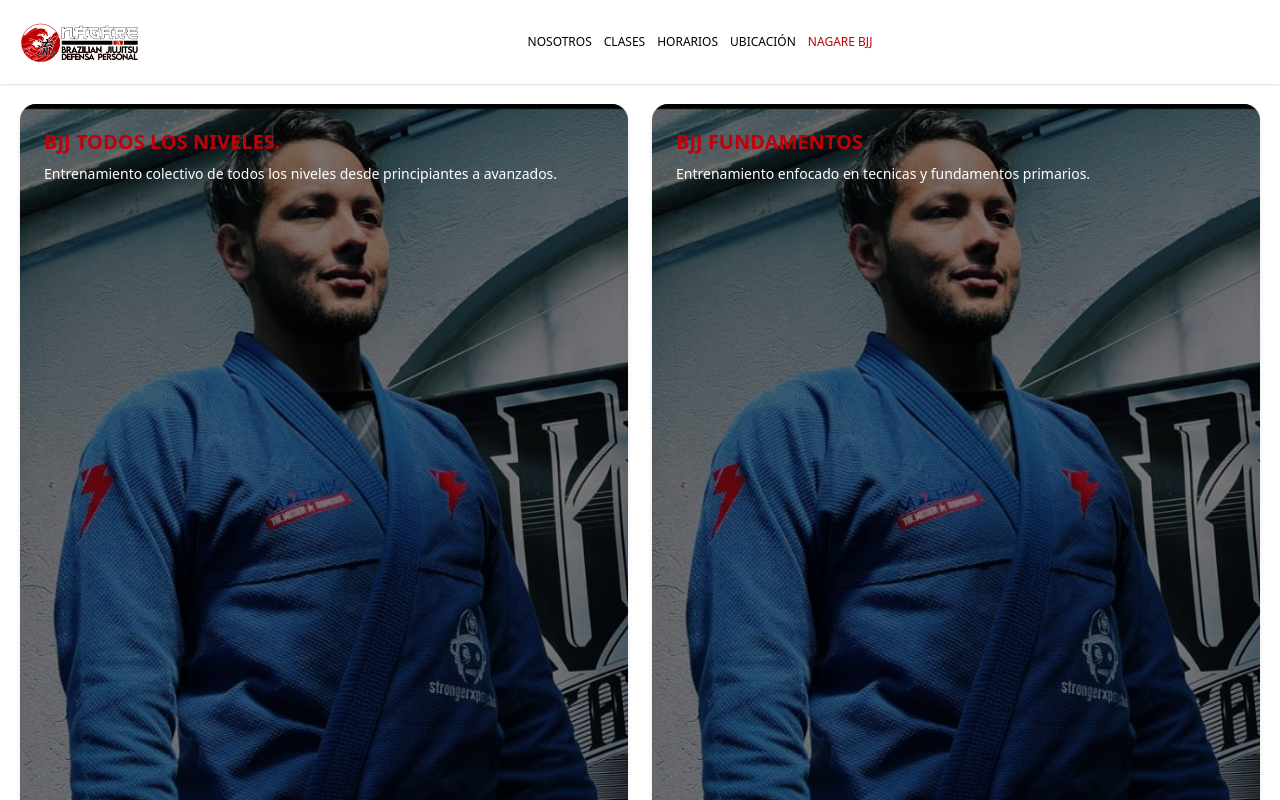
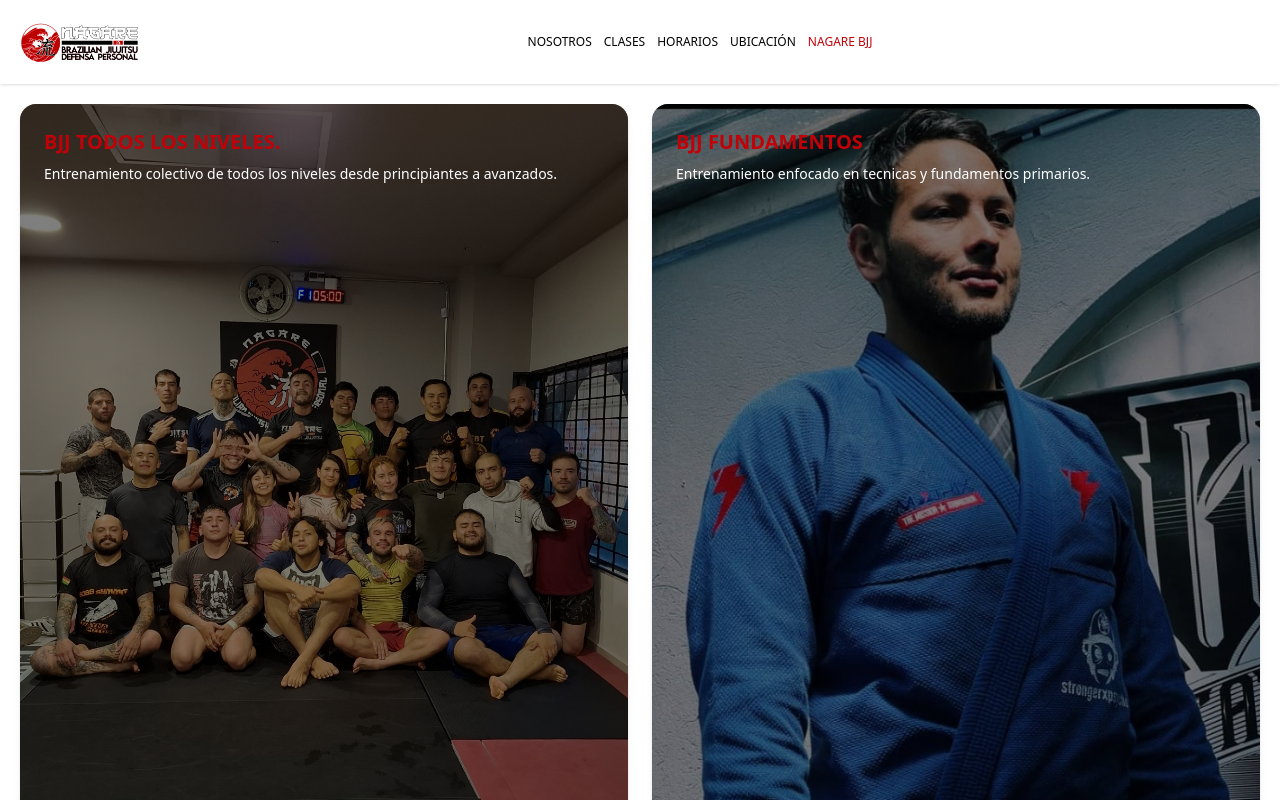
Before and after one commit to Ladiega/Nagarebjj, a Next.js app: page /clases in a window 1280 px wide. Shown: the top 800 px of the page. Built offline with nearby package versions, Linux system fonts and the light colour scheme.

Commit message:
testeng photos on Clases section

```diff
--- a/src/components/Clases.tsx
+++ b/src/components/Clases.tsx
@@ -6,7 +6,7 @@
       title: "BJJ TODOS LOS NIVELES.",
       content:
         "Entrenamiento colectivo de todos los niveles desde principiantes a avanzados.",
-      image: "/img/robinson.jpg",
+      image: "/img/nagarenogicrew.jpeg",
     },
     {
       title: "BJJ FUNDAMENTOS",
@@ -28,7 +28,7 @@
   ];
 
   return (
-    <div className="grid grid-cols-1 md:grid-cols-2 gap-6 p-5">
+    <div className="grid grid-cols-1 md:grid-cols-2 gap-6 p-5 cursor-pointer">
       {cards.map((card, index) => (
         <div
           key={index}
```
Also changed, not shown: public/img/nagarenogicrew.jpeg (added).
